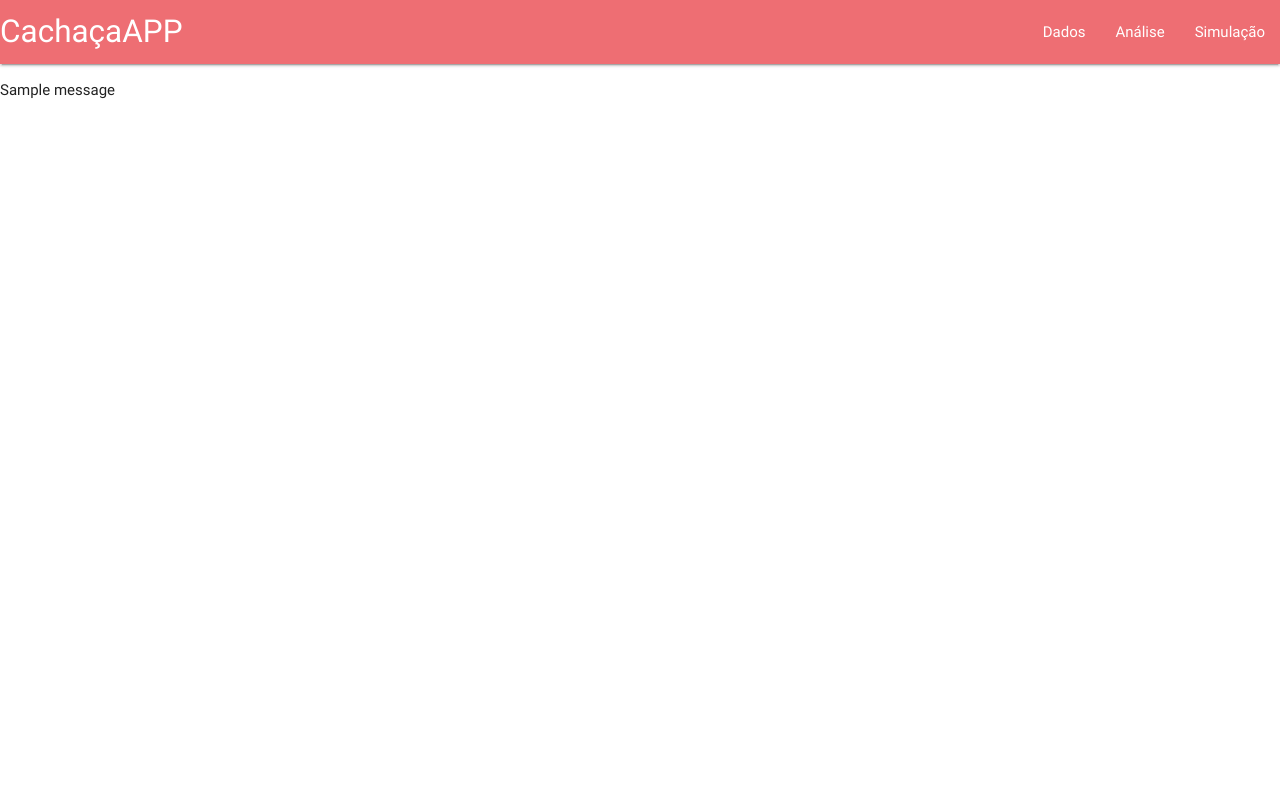
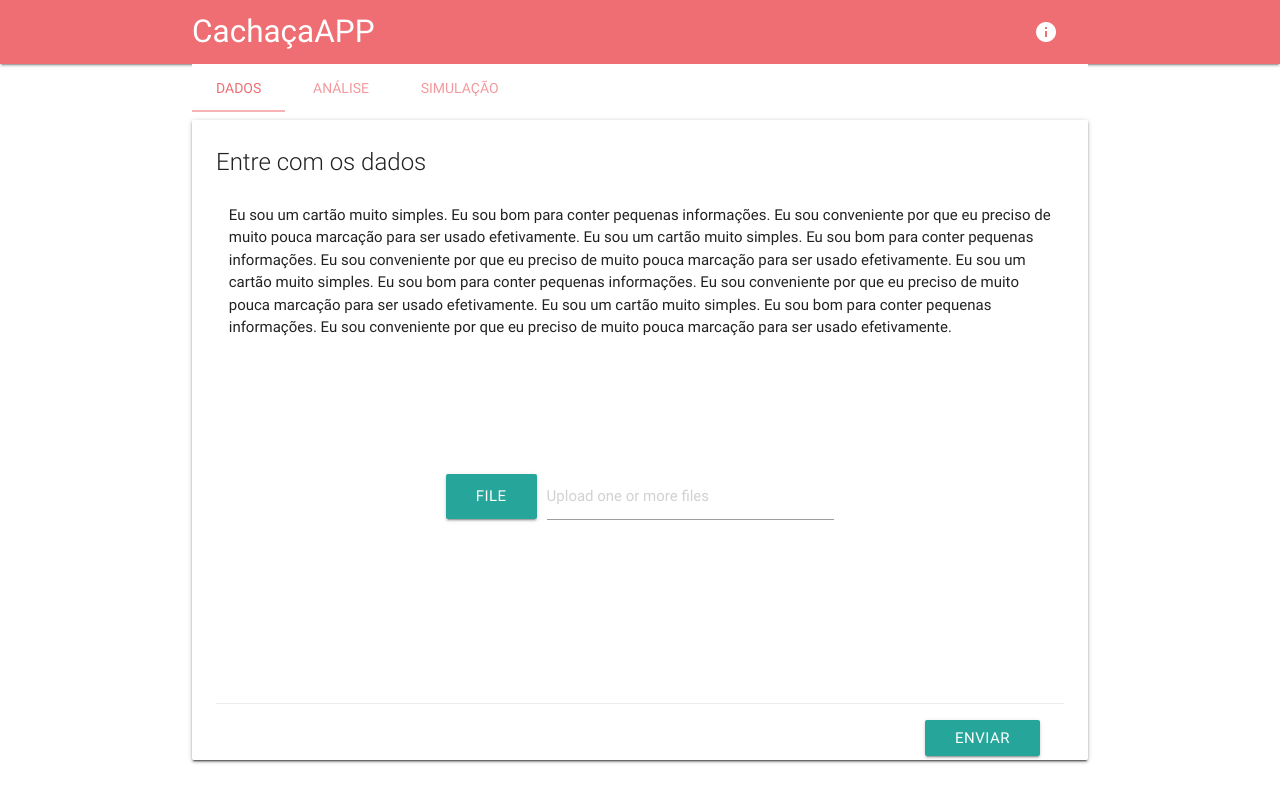
Before and after one commit to rafjaa/IA.lambique, a Flask app: template app/templates/base.html in a window 1280 px wide. Run offline with Flask 2, Linux system fonts and the light colour scheme; the template is opened without the code that fills it: most values are stand-ins (such as "Sample title", 1, 10 or a date in 2020); one stand-in notice (Sample message) is shown; parts of the project's set-up code (start-up, migrations or seed data) failed here and were passed over; some libraries are stand-ins or nearby versions.

Commit message:
Configurando card layout

```diff
--- a/app/server.py
+++ b/app/server.py
@@ -299,7 +299,7 @@ def simulacao():
         form_data = request.form.to_dict()
         nota = avalia_feature([f['nome'] for f in features], **form_data)
 
-    return render_template('simulacao.html', features=features, nota=nota)
+    return render_template('base.html', features=features, nota=nota)
 
 
 def plot_variacao_parametros(df, path):
--- a/app/static/js/script.js
+++ b/app/static/js/script.js
@@ -1,4 +1,4 @@
-$(document).ready(
-	function () { $("#profilelink").click(function () { $('.nav a[href="#profile"]').tab('show'); });
-
-	6});
+$(document).ready(function(){
+	// Aqui vem o conteúdo do script
+	//alert('DOM carregado');
+});
--- /dev/null
+++ b/app/static/style.css
@@ -0,0 +1,7 @@
+#selecaoarquivo{
+
+	height: 200px;
+	text-align: center;
+
+	margin-top: 100px;
+}
--- a/app/templates/base.html
+++ b/app/templates/base.html
@@ -9,41 +9,185 @@
 	<!-- Compiled and minified CSS -->
 	<link rel="stylesheet" href="https://cdnjs.cloudflare.com/ajax/libs/materialize/0.100.1/css/materialize.min.css">
 
+	<link rel="stylesheet" type="text/css" href="{{ url_for('static', filename='style.css') }}">
+	<meta charset="utf-8">
+
 </head>
 <body>
-	<!-- -->
+
+	<!-- Menu -->
 	<nav class="nav-extended">
-		<div class="nav-wrapper">
+		<div class="nav-wrapper container">
 			<a href="#" class="brand-logo">CachaçaAPP</a>
-		  	<a href="#" data-activates="mobile-demo" class="button-collapse"><i class="material-icons">menu</i></a>
-		  	<ul id="nav-mobile" class="right hide-on-med-and-down">
-				<li><a href="/dados">Dados</a></li>
-				<li><a href="/analise">Análise</a></li>
-				<li><a href="/simulacao">Simulação</a></li>
+
+			<ul id="nav-mobile" class="right">
+				<li>
+					<a href="https://github.com/rafjaa/aprendizado_maquina_aguardente" target="_blank" class="tooltipped" data-position="left" data-tooltip="Saiba mais...">
+						<i class="material-icons left">info</i>
+					</a>
+				</li>
 			</ul>
+
 			<ul class="side-nav" id="mobile-demo">
 				<li><a href="/dados">Sass</a></li>
-				<li><a href="/analise">Components</a></li>
-				<li><a href="/simulacao">JavaScript</a></li>
 			</ul>
 		</div>
 	</nav>
 
+	<!-- conteúdo -->
+	<div class="container">
 
-	{% with messages = get_flashed_messages() %}
-	  {% if messages %}
-		<ul class=flashes>
-		{% for message in messages %}
-		  <li>{{ message }}</li>
-		{% endfor %}
+		<!-- Opções tab -->
+		<div class="card-tabs">
+			<ul class="tabs ">
+				<li class="tab"><a class="active" href="#dados">Dados</a></li>
+				<li class="tab"><a  href="#analises">Análise</a></li>
+				<li class="tab"><a href="#simulacao">Simulação</a></li>
 			</ul>
-	  {% endif %}
-	{% endwith %}
+		</div>
 
 
-	{% block content%}
-	{% endblock%}
+		<!-- ***************************** DADOS *********************************-->
+		<div class="card" id="dados">
+			<div class="card-panel">
+				<span class="card-title">Entre com os dados</span>
 
+				<form method="post" action="/dados" enctype="multipart/form-data">
+					<div class="card-content">
+
+						<div class="row">
+							<p> Eu sou um cartão muito simples. Eu sou bom para conter pequenas informações.
+								Eu sou conveniente por que eu preciso de muito pouca marcação para ser usado
+								efetivamente. Eu sou um cartão muito simples. Eu sou bom para conter pequenas informações.
+								Eu sou conveniente por que eu preciso de muito pouca marcação para ser usado
+								efetivamente. Eu sou um cartão muito simples. Eu sou bom para conter pequenas informações.
+								Eu sou conveniente por que eu preciso de muito pouca marcação para ser usado
+								efetivamente. Eu sou um cartão muito simples. Eu sou bom para conter pequenas informações.
+								Eu sou conveniente por que eu preciso de muito pouca marcação para ser usado
+								efetivamente.
+							</p>
+						</div>
+
+						<div class="row">
+							<!-- <input type="file" name="file" multiple />	 -->
+							<div class="col s6 offset-s3" id="selecaoarquivo">
+								<div class="file-field input-field">
+									<div class="btn">
+										<span>File</span>
+										<input type="file" multiple>
+									</div>
+									<div class="file-path-wrapper">
+										<input class="file-path validate" type="text" placeholder="Upload one or more files">
+									</div>
+								</div>
+							</div>
+						</div>
+
+					</div>
+
+					<!-- Botão enviar arquivo -->
+					<div class="card-action">
+						<button class="btn waves-effect waves-light right" type="submit" >Enviar</button>
+					</div>
+				</form>
+			</div>
+		</div>  <!-- Fim card dados -->
+
+
+		<!-- ******************************ANÁLISE********************************-->
+		<div id="analises" class="card">
+			<div class="card-panel">
+				<span class="card-title">Visualize as análises</span>
+
+				<div class="card-content">
+					<!-- {% if not otimizado %}
+						<a href="/analise/otimiza?filename={{file}}">otimiza</a>
+					{% endif %} -->
+
+					<!-- Matriz de correlação -->
+					<div class="row">
+						<h5>Matriz correlação</h5>
+						<div class="col s12 m6">
+							<img src="/static/img/m_corr.png?v={{n}}" class="responsive-img materialboxed">
+						</div>
+
+						<div class="col s12 m6">
+							<p> A ferramenta Matriz de Correlação permite calcular a correlação entre variáveis através dos coeficientes de Pearson,
+								Spearman ou Kendall. A opção de gráfico permite gerar uma Matriz de Scatterplots.
+								A ferramenta Matriz de Correlação permite calcular a correlação entre variáveis através dos coeficientes de Pearson,
+								Spearman ou Kendall. A opção de gráfico permite gerar uma Matriz de Scatterplots.
+							</p>
+						</div>
+
+					</div>
+
+					<!-- Gráfico de features importance -->
+					<div class="row">
+						<h5>Importância dos parâmetros</h5>
+
+						<div class="col s12 m6">
+							<img src="/static/img/features_importance.png?v={{n}}" class="responsive-img materialboxed">
+						</div>
+
+						<div class="col s12 m6">
+							<p> A ferramenta Matriz de Correlação permite calcular a correlação entre variáveis através dos coeficientes de Pearson,
+								Spearman ou Kendall. A opção de gráfico permite gerar uma Matriz de Scatterplots.
+								A ferramenta Matriz de Correlação permite calcular a correlação entre variáveis através dos coeficientes de Pearson,
+								Spearman ou Kendall. A opção de gráfico permite gerar uma Matriz de Scatterplots.
+							</p>
+						</div>
+					</div>
+
+				</div>
+
+				<!-- Botão download -->
+				<div class="card-action">
+					<button class="btn waves-effect waves-light right" type="submit" >Download</button>
+				</div>
+			</div>
+		</div> <!-- Fim card análises -->
+
+
+		<!-- ******************************SIMULAÇÃO********************************-->
+		<div id="simulacao" class="card">
+			<div class="card-panel">
+				<span class="card-title">Simulação</span>
+				<form action="#" method="POST">
+
+
+
+					<div class="card-content">
+
+						{% for feature in features %}
+
+							<div class="row range-field">
+
+								<span class="col s12 m12 l2">{{ feature.nome }}</span>
+
+								<div class="col s12 m12 l9">
+									<input type="range" min={{ feature.min }}
+									max={{ feature.max }} step="0.001" name="{{ feature.nome }}"
+									oninput='document.getElementById("{{ loop.index  }}").value = this.value;'/>
+								</div>
+
+								<div class="col s12 m12 l1">
+									<input id={{ loop.index }} disabled value="{{ feature.media }}"></input>
+								</div>
+
+							</div>
+
+						{% endfor %}
+
+						{{nota}}
+
+					<!-- Botão calcula saída para novas entradas -->
+					<div class="card-action">
+						<button class="btn waves-effect waves-light right" type="submit" >Calcular</button>
+					</div>
+				</form>
+			</div><!-- Fim card simulação -->
+		</div>
+	</div><!-- conteúdo -->
 
 
 	<!-- Compiled and minified JavaScript -->
```
Lines whose indentation alone changed are shown as unchanged.
